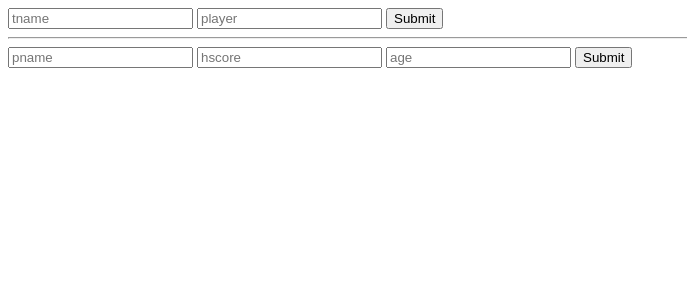
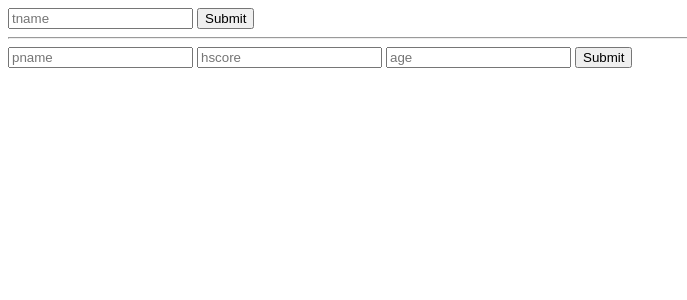
Before and after one commit to aaquib19/team-play-ajax, a Django app: page /add-team/ in a window 1280 px wide. Shown: the top 300 px of the page, without its empty margins (0-687 px from the left). Run offline with Django 3.2, Linux system fonts and the light colour scheme; some libraries are stand-ins or nearby versions.

Commit message:
changed template

```diff
--- a/templates/add-team.html
+++ b/templates/add-team.html
@@ -11,7 +11,7 @@
 <form method="POST"  action="{% url 'create-team' %}" >
   {% csrf_token %}
     <input type="text" name="tname" class="form-control" id="tname" placeholder="tname">
-     <input type="" name="pids" class="form-control" id="player" placeholder="player">
+     <input type="hidden" name="pids" class="form-control" id="player" placeholder="player">
 
    <button type="submit" class="btn btn-primary">Submit</button>
 </form>
```
